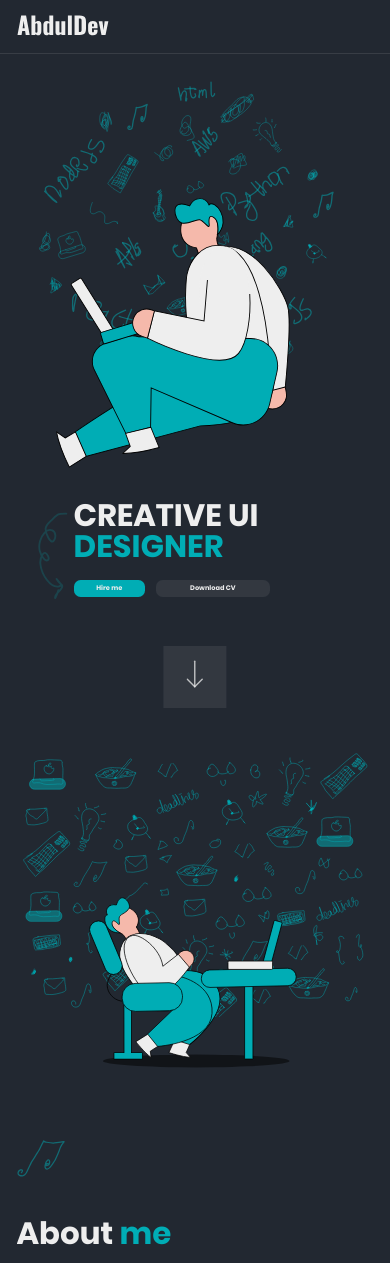
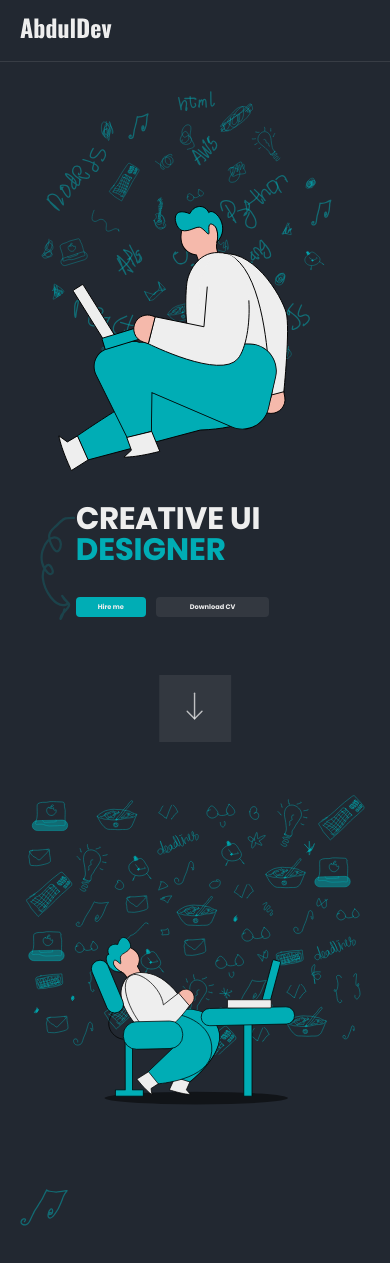
Before and after one commit to RaheemNadeem/abdul_dev_portfolio, a PHP site: page / in a window 390 px wide. Shown: the top 1263 px of the page. Run offline with PHP 8.4, Linux system fonts and the light colour scheme.

Commit message:
improved responsiveness

```diff
--- a/index.html
+++ b/index.html
@@ -16,11 +16,11 @@
             <img src="Images/Hero-image.svg" alt="" class=" hero-image width-100pc">
             <div class="hero-content">
                 <img src="Images/arrow_curved.svg" alt="" class="arrow-curver-hero">
-                <h2 class="hero-heading">CREATIVE UI <span class="color-blue">DESIGNER</span></h2>
-                <button class="hero-buttons hire-me">
+                <h2 class="hero-heading  -hero-heading-css-over-rule">CREATIVE UI <span class="color-blue">DESIGNER</span></h2>
+                <button class="hero-buttons -hero-buttons-css-over-rule hire-me">
                     Hire me
                 </button>
-                <button class="hero-buttons download-cv">
+                <button class="hero-buttons -hero-buttons-css-over-rule download-cv">
                     Download CV
                 </button>
             </div>
--- a/style.css
+++ b/style.css
@@ -158,7 +158,26 @@ border-bottom: 1px solid rgba(238, 238, 238, 0.1);
 
 @media (max-width: 399px) {
     html{
+        font-size: 13px;
+    }
+
+    .hero-section{
         font-size: 11px;
+    }
+
+    .-hero-heading-css-over-rule{
+        font-size: 2.81em;
+        line-height: 1em;
+    }
+
+    .-hero-buttons-css-over-rule{
+        border-radius: 0.6em;
+        padding:0.3rem 1em;
+        font-size: 0.6em;
+    }
+
+    .arrow-curver-hero{
+        height:100%;
     }
   }
 
```
